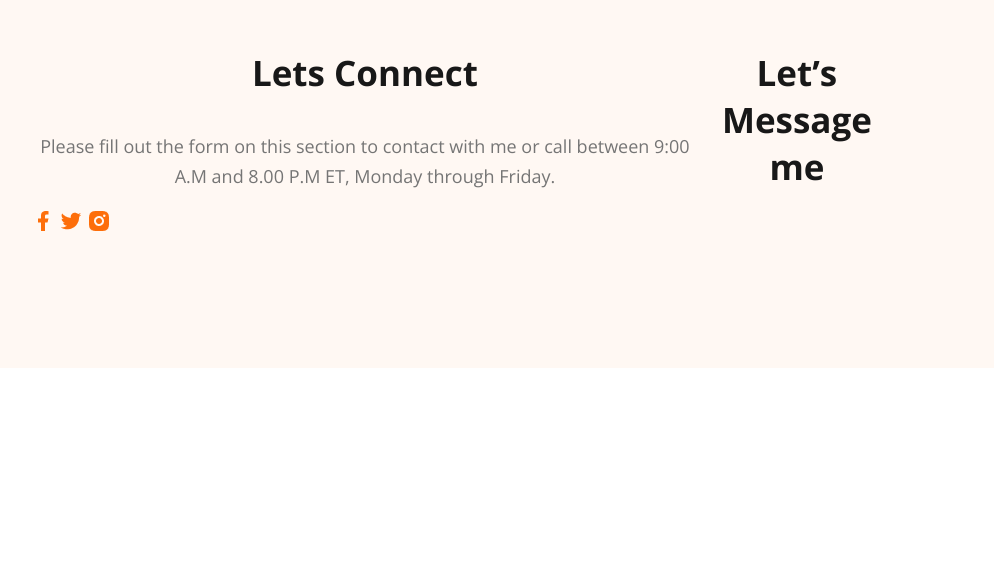
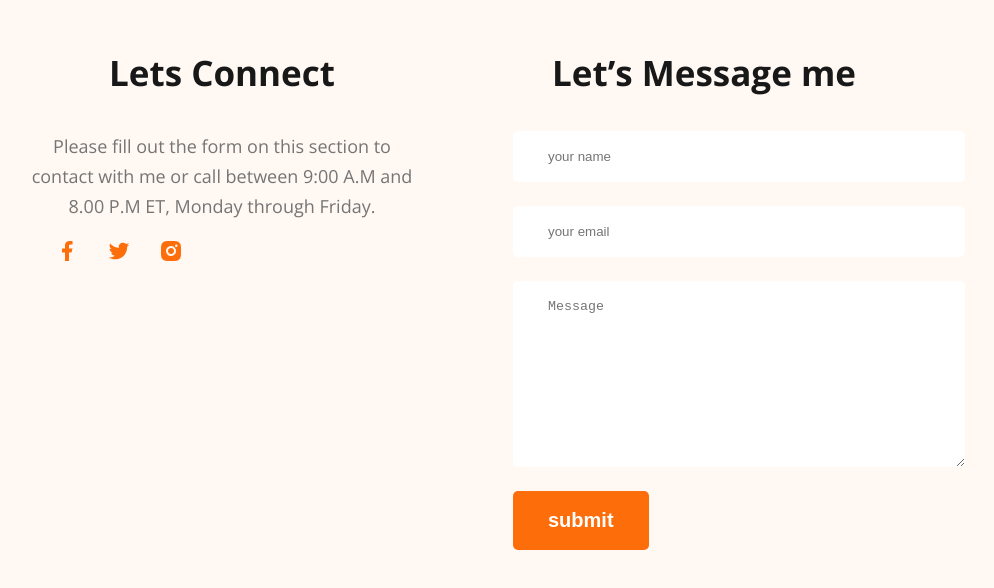
Before and after one commit to tayebidev/web-developer-portfolio2, a plain HTML site: page index.html in a window 1280 px wide. Shown: the part 3424-4012 px from the top of the page, without its empty margins (177-1171 px from the left). Before the commit the page ends 3800 px from the top, so only its background shows below. Drawn offline with nearby package versions, Linux system fonts and the light colour scheme.

Commit message:
finsh footer section

```diff
--- a/index.html
+++ b/index.html
@@ -176,13 +176,20 @@
             <h3 class="section-title">Lets Connect</h3>
              <p class="section-description">Please fill out the form on this section to contact with me or call between 9:00 A.M and 8.00 P.M ET, Monday through Friday.</p>
              <div class="social-links">
-                <a href=""><img src="images/icons/facebook.png" alt=""></a>
-                <a href=""><img src="images/icons/twitter.png" alt=""></a>
-                <a href=""><img src="images/icons/insta.png" alt=""></a>
+                    <a href=""><img src="images/icons/facebook.png" alt=""></a>
+                    <a href=""><img src="images/icons/twitter.png" alt=""></a>
+                    <a href=""><img src="images/icons/insta.png" alt=""></a>
              </div>
         </div>
         <div class="footer-column">
             <h3 class="section-title">Let’s Message me</h3>
+            <form class="contact" action="">
+                <input type="text" placeholder="your name">
+                <input type="email" name="" id="" placeholder="your email">
+                <textarea name="" id="" cols="30" rows="10" placeholder="Message"></textarea>
+                <input class="button-primary" type="button" value="submit">
+
+            </form>
         </div>
 
     </footer>
--- a/styles/index.css
+++ b/styles/index.css
@@ -176,7 +176,7 @@ main {
 }
 
 .skill-description {
-    color:#757575;
+    color: #757575;
     font-size: 16px;
     font-weight: 400;
 }
@@ -214,14 +214,37 @@ main {
     margin: 30px;
 }
 
-.download-cv{
+.download-cv {
     text-align: center;
     margin-top: 50px;
 }
+
 /* footer style */
-footer{
+footer {
     display: flex;
+    gap: 100px;
     background: #FFF8F3;
     padding: 130px 200px;
     margin-top: 130px;
 }
+
+.footer-column {
+    width: 50%;
+}
+
+.social-links a{
+     margin-left: 24px ;
+}
+
+.contact input[type="text"], .contact input[type="email"],
+textarea {
+    display: block;
+    margin-bottom: 24px;
+    padding: 18px 35px;
+    color: #757575;
+    border-radius: 5px;
+    background: #FFF;
+    border: 0;
+    width: 100%;
+
+}
```
